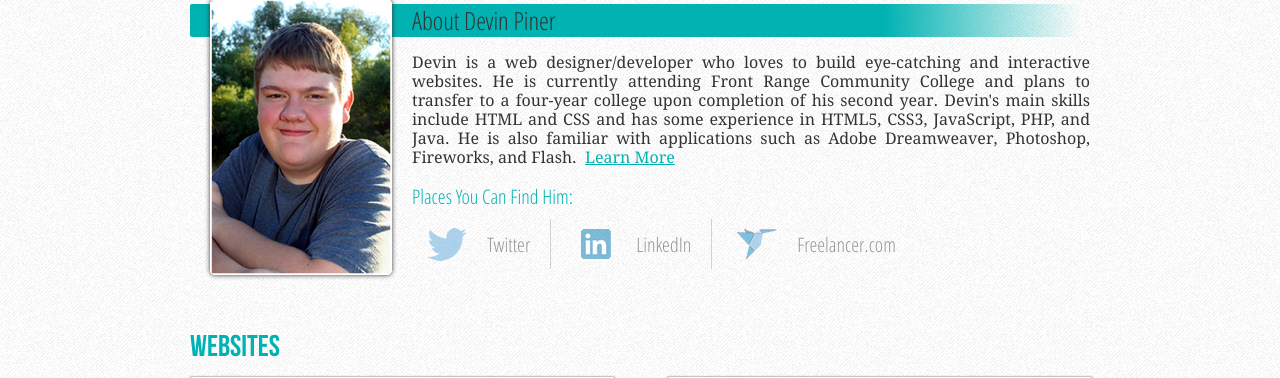
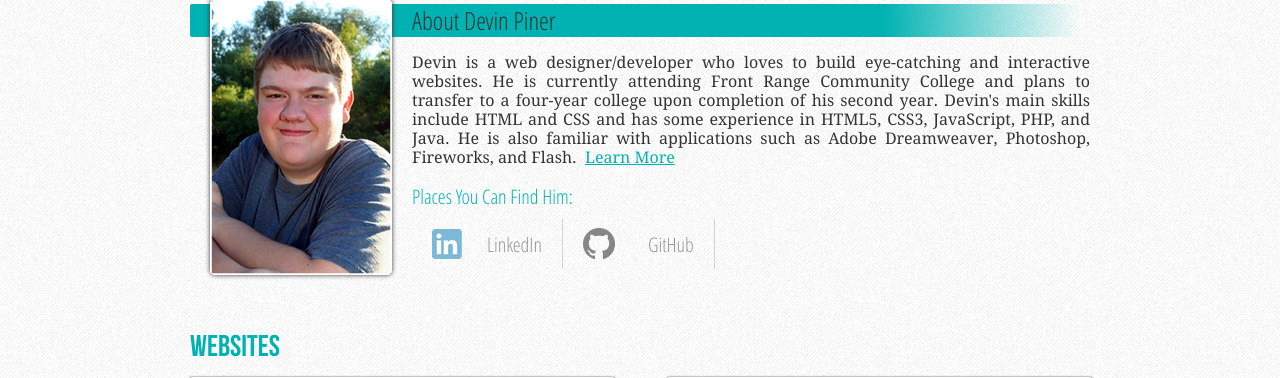
Before and after one commit to devpin95/Portfolio, a PHP site: page / in a window 1280 px wide. Shown: the part 174-552 px from the top of the page. Run offline with PHP 8.4, Linux system fonts and the light colour scheme.

Commit message:
Removed old social links and added GitHub

```diff
--- a/css/home.css
+++ b/css/home.css
@@ -125,19 +125,23 @@ filter: progid:DXImageTransform.Microsoft.gradient( startColorstr='#00b2b2', end
 	opacity:1;
 	border-color:#aaa;
 }
-.aboutSocialLinks .twitter{
+/*.aboutSocialLinks .twitter{
 	background-image:url(../images/twitter.png);
 	background-repeat:no-repeat;
-}
+}*/
 .aboutSocialLinks .linkedin{
 	background-image:url(../images/LinkedIn.png);
 	background-repeat:no-repeat;
 }
-.aboutSocialLinks .freelancer{
+.aboutSocialLinks .github{
+	background-image:url(../images/GitHub-Mark-32px.png);
+	background-repeat:no-repeat;
+}
+/*.aboutSocialLinks .freelancer{
 	background-image:url(../images/freelancer.png);
 	background-repeat:no-repeat;
 	border-right:none;
-}
+}*/
 .socialFillLink{
 	position:absolute;
 	left:0;
--- a/index.php
+++ b/index.php
@@ -30,9 +30,10 @@
                 <div class="aboutSocialLinks">
                 	<span class="sectionHeader" style="font-family:'open sans light'; font-size:20px;">Places You Can Find Him:</span>
                     <ul>
-                        <li title="Twitter" class="twitter"><a href="https://twitter.com/Devpin1995" target="_blank" class="socialFillLink"></a>Twitter</li>
-                        <li class="linkedin"><a href="http://www.linkedin.com/pub/devin-piner/96/547/310/" target="_blank" class="socialFillLink"></a>LinkedIn</li>
-                        <li class="freelancer"><a href="http://www.freelancer.com/u/devpin.html" target="_blank" class="socialFillLink"></a>Freelancer.com</li>
+                        <!-- <li title="Twitter" class="twitter"><a href="https://twitter.com/Devpin1995" target="_blank" class="socialFillLink"></a>Twitter</li> -->
+                        <li class="linkedin"><a href="www.linkedin.com/in/dpiner" target="_blank" class="socialFillLink"></a>LinkedIn</li>
+                        <li class="github"><a href="https://github.com/devpin95" target="_blank" class="socialFillLink"></a>GitHub</li>
+                        <!-- <li class="freelancer"><a href="http://www.freelancer.com/u/devpin.html" target="_blank" class="socialFillLink"></a>Freelancer.com</li> -->
                     </ul>
                 </div>
                 <div class="clearFix">&nbsp;</div>
```
Also changed, not shown: images/GitHub-Mark-32px.png (added).
